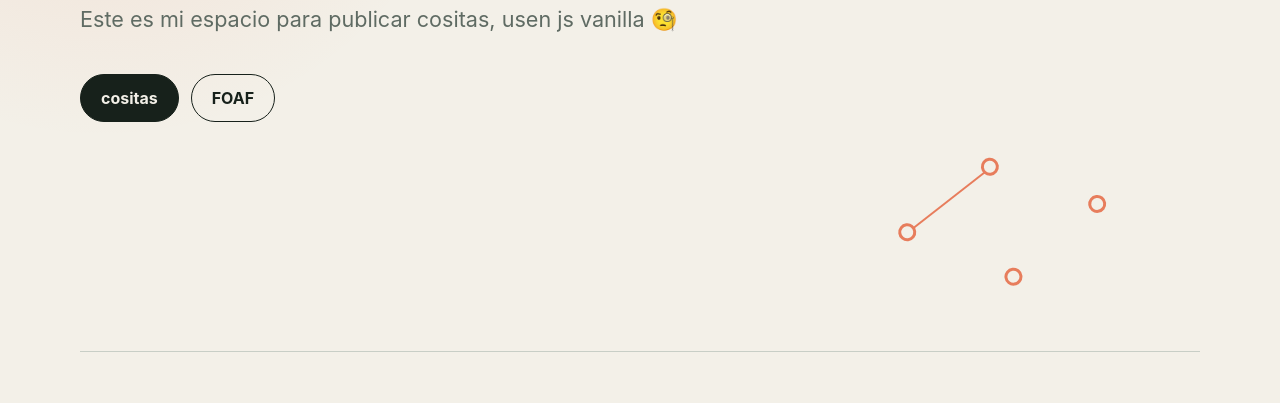
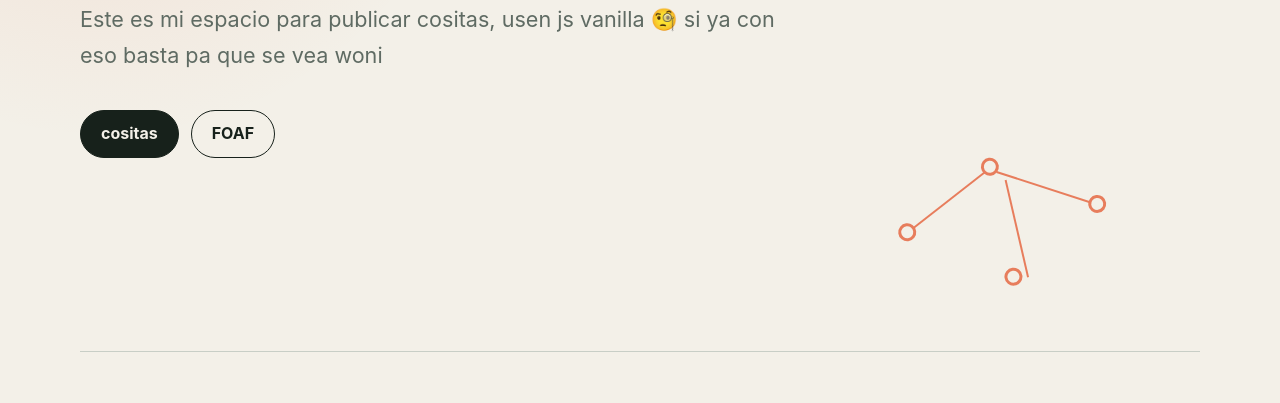
Before and after one commit to joalopez1206/CV, a plain HTML site: page website/index.html in a window 1280 px wide. Shown: the part 397-800 px from the top of the page. Drawn offline with Linux system fonts and the light colour scheme.

Commit message:
Update hero section description for clarity and fix edge class in doodle

```diff
--- a/website/index.html
+++ b/website/index.html
@@ -29,7 +29,7 @@
       <p class="eyebrow">Santiago, Chile</p>
       <h1>🤨</h1>
       <p class="hero-copy">
-        Este es mi espacio para publicar cositas, usen js vanilla 🧐
+        Este es mi espacio para publicar cositas, usen js vanilla 🧐 si ya con eso basta pa que se vea woni
       </p>
       <div class="hero-links">
         <a class="button primary" href="#cosas">cositas</a>
@@ -41,8 +41,8 @@
         <span class="node node-c"></span>
         <span class="node node-d"></span>
         <span class="edge edge-a"></span>
-        <span class="edge edge>
-        <span class=" edge edge-c"></span>
+        <span class="edge edge-b"></span>
+        <span class="edge edge-c"></span>
       </div>
     </section>
 
```
